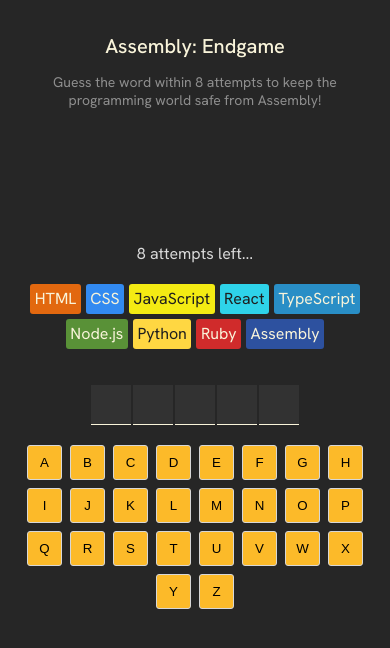
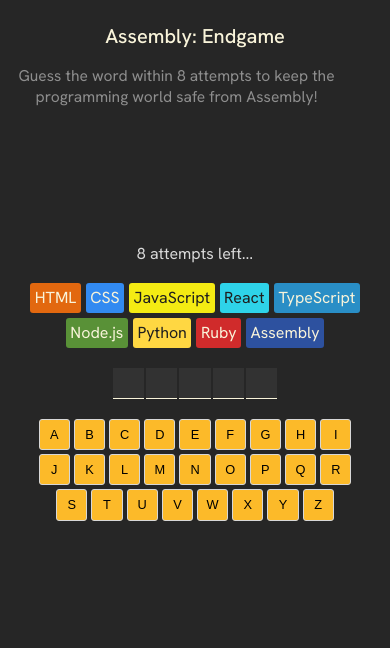
Before and after one commit to clccode/assembly-endgame, a React (Vite) app: page / in a window 390 px wide. Shown: the top 648 px of the page. Built offline with nearby package versions, Linux system fonts and the light colour scheme.

Commit message:
Responsiveness adjustments

```diff
--- a/src/index.css
+++ b/src/index.css
@@ -7,14 +7,17 @@
   font-family: "Hanken Grotesk", Arial, sans-serif;
   background-color: #262626;
   color: #D9D9D9;
-  padding: 20px;
-  height: 100vh;
+  padding: 10px;
+  min-height: 100vh;
 }
 
 main {
   display: flex;
   flex-direction: column;
   align-items: center;
+  width: 100%;
+  max-width: 600px;
+  margin: 0 auto;
 }
 
 header {
@@ -22,14 +25,14 @@
 }
 
 header > h1 {
-  font-size: 1.25rem;
+  font-size: clamp(1.25rem, 5vw, 1.75rem); /* Responsive font size */
   font-weight: 500;
   color: #F9F4DA;
 }
 
 header > p {
-  font-size: 0.875rem;
-  max-width: 350px;
+  font-size: clamp(0.875rem, 4vw, 1rem); /* Responsive font size */
+  max-width: 90%; /* Use percentage instead of fixed width */
   color: #8E8E8E;
 }
 
@@ -40,7 +43,8 @@
   justify-content: center;
   color: #F9F4DA;
   width: 100%;
-  max-width: 350px;
+  max-width: 90%;
+  margin-bottom: 20px;
   min-height: 60px;
   border-radius: 4px;
   margin-block: 30px;
@@ -78,8 +82,8 @@
   flex-wrap: wrap;
   gap: 5px;
   justify-content: center;
-  max-width: 350px;
-  margin-bottom: 36px;
+  max-width: 90%;
+  margin-bottom: 20px;
 }
 
 span.chip {
@@ -114,16 +118,17 @@
   justify-content: center;
   gap: 2px;
   margin-bottom: 20px;
+  flex-wrap: wrap; /* Allow letters to wrap on very small screens */
 }
 
 section.word > span {
-  height: 40px;
-  width: 40px;
+  height: clamp(30px, 8vw, 40px); /* Responsive sizing */
+  width: clamp(30px, 8vw, 40px);
+  font-size: clamp(1rem, 4vw, 1.125rem); /* Responsive font size */
   background-color: #323232;
   display: flex;
   justify-content: center;
   align-items: center;
-  font-size: 1.125rem;
   border-bottom: 1px solid #F9F4DA;
 }
 
@@ -134,15 +139,16 @@
 section.keyboard {
   display: flex;
   flex-wrap: wrap;
-  gap: 8px;
+  gap: 4px; /* Smaller gap on mobile */
   justify-content: center;
-  max-width: 450px;
+  max-width: 90%;
   margin-bottom: 36px;
 }
 
 section.keyboard > button {
-  height: 35px;
-  width: 35px;
+  height: clamp(30px, 8vw, 35px); /* Responsive sizing */
+  width: clamp(30px, 8vw, 35px);
+  font-size: clamp(0.8rem, 3vw, 1rem); /* Added responsive font size */
   background-color: #FCBA29;
   border: 1px solid #D7D7D7;
   border-radius: 3px;
@@ -166,8 +172,8 @@
   background-color: #11B5E5;
   border: 1px solid #D7D7D7;
   border-radius: 4px;
-  width: 225px;
-  height: 40px;
+  width: min(225px, 80%); /* Use the smaller of these two values */
+  height: clamp(36px, 10vw, 40px); /* Responsive height */
   padding: 6px 12px;
   display: block;
   margin-inline: auto;
@@ -185,3 +191,15 @@
   white-space: nowrap;
   border: 0;
 }
+
+/* Media queries for specific adjustments */
+@media (max-width: 380px) {
+  section.keyboard {
+    gap: 3px; /* Even smaller gap on very small screens */
+  }
+
+  section.keyboard > button {
+    height: 28px; /* Smaller buttons on very small screens */
+    width: 28px;
+  }
+}
```
